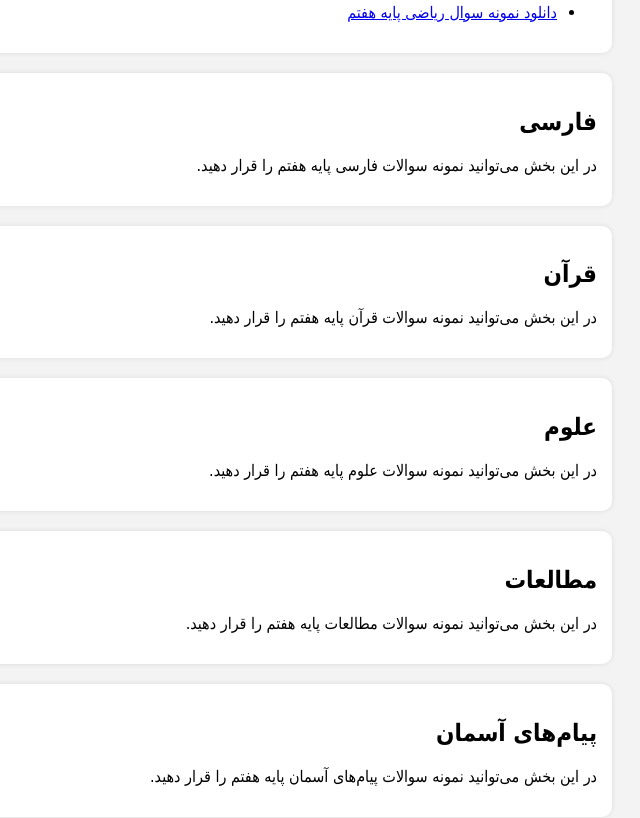
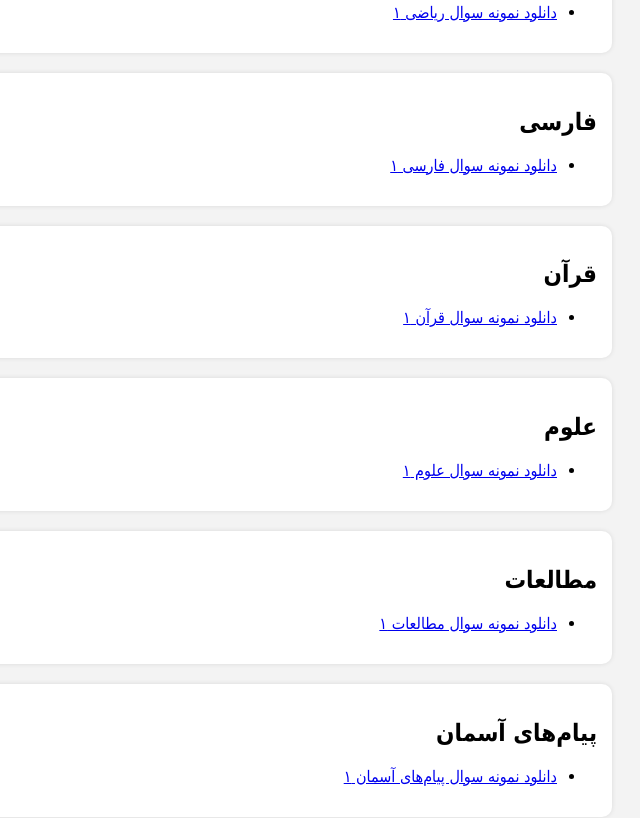
Before and after one commit to Shayan1454/shayankadeh, a plain HTML site: page index1.html in a window 1280 px wide. Shown: the part 323-1141 px from the top of the page, without its empty margins (640-1280 px from the left). Drawn offline with Linux system fonts and the light colour scheme.

Commit message:
Add files via upload

```diff
--- a/index1.html
+++ b/index1.html
@@ -65,33 +65,43 @@
   <section id="math">
     <h2>ریاضی</h2>
     <ul>
-      <li><a href="14030327p5874ky478.pdf" download>دانلود نمونه سوال ریاضی پایه هفتم</a></li>
+      <li><a href="riyazi-1.pdf" download>دانلود نمونه سوال ریاضی ۱</a></li>
     </ul>
   </section>
 
   <section id="farsi">
     <h2>فارسی</h2>
-    <p>در این بخش می‌توانید نمونه سوالات فارسی پایه هفتم را قرار دهید.</p>
+    <ul>
+      <li><a href="farsi-1.pdf" download>دانلود نمونه سوال فارسی ۱</a></li>
+    </ul>
   </section>
 
   <section id="quran">
     <h2>قرآن</h2>
-    <p>در این بخش می‌توانید نمونه سوالات قرآن پایه هفتم را قرار دهید.</p>
+    <ul>
+      <li><a href="quran-1.pdf" download>دانلود نمونه سوال قرآن ۱</a></li>
+    </ul>
   </section>
 
   <section id="oloum">
     <h2>علوم</h2>
-    <p>در این بخش می‌توانید نمونه سوالات علوم پایه هفتم را قرار دهید.</p>
+    <ul>
+      <li><a href="oloum-1.pdf" download>دانلود نمونه سوال علوم ۱</a></li>
+    </ul>
   </section>
 
   <section id="motaleat">
     <h2>مطالعات</h2>
-    <p>در این بخش می‌توانید نمونه سوالات مطالعات پایه هفتم را قرار دهید.</p>
+    <ul>
+      <li><a href="motaleat-1.pdf" download>دانلود نمونه سوال مطالعات ۱</a></li>
+    </ul>
   </section>
 
   <section id="payamha">
     <h2>پیام‌های آسمان</h2>
-    <p>در این بخش می‌توانید نمونه سوالات پیام‌های آسمان پایه هفتم را قرار دهید.</p>
+    <ul>
+      <li><a href="payamha-1.pdf" download>دانلود نمونه سوال پیام‌های آسمان ۱</a></li>
+    </ul>
   </section>
 
   <section id="poem">
```
